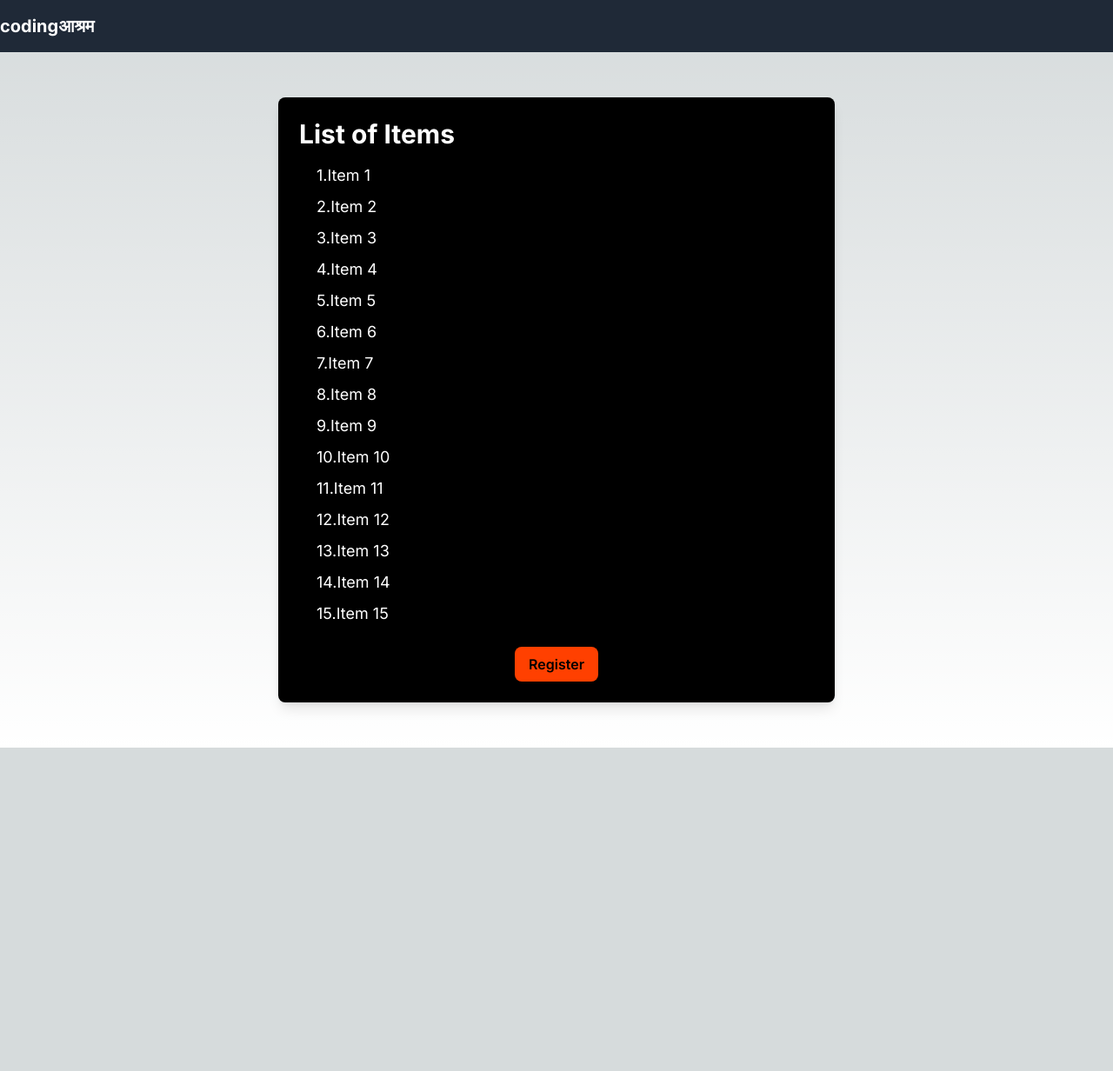
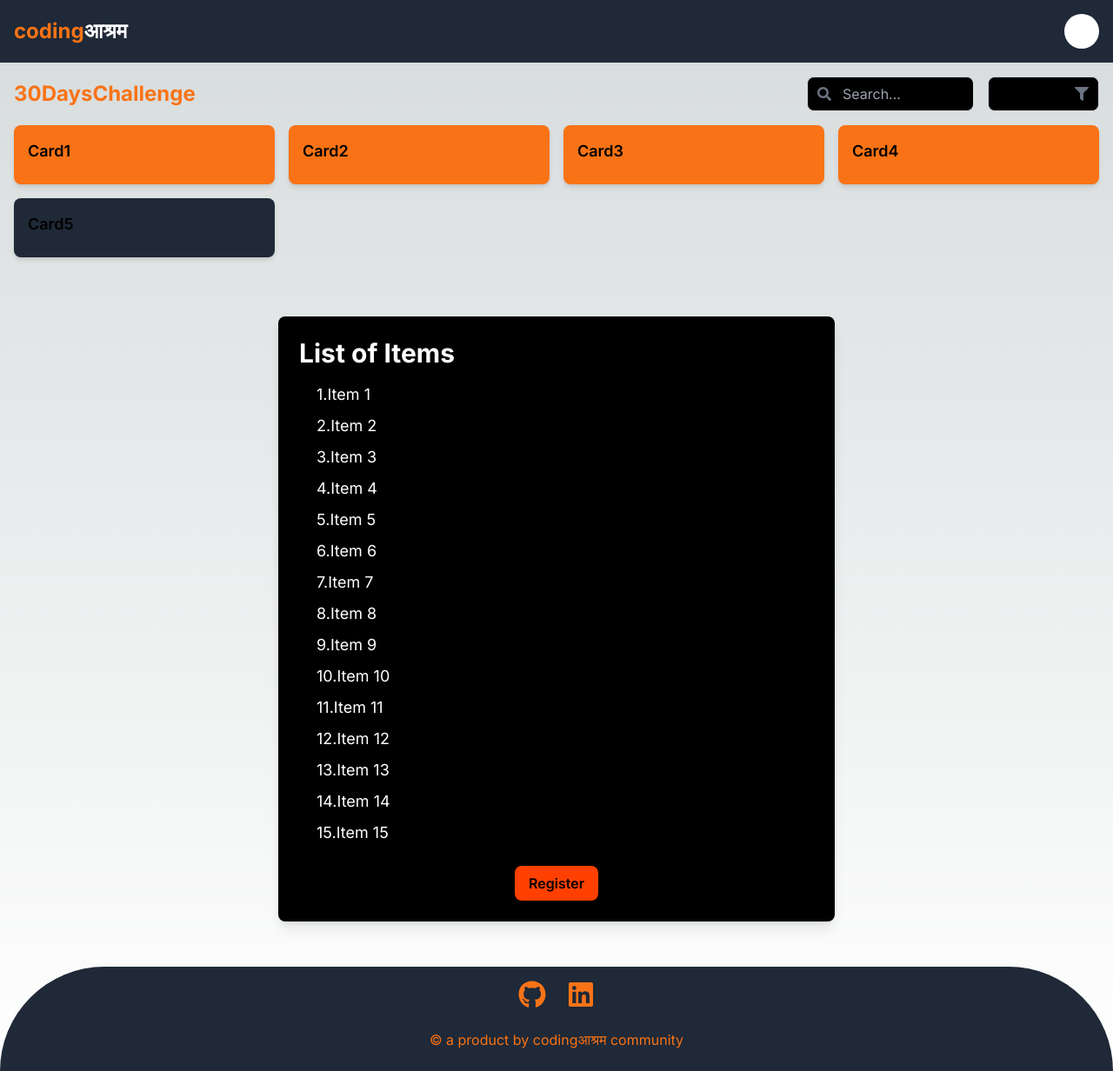
Before and after one commit to Swayanshu004/30DaysChallenge-Frontend, a Next.js app: page /List-content in a window 1280 px wide. Shown: the whole page at 87% size. Before the commit the page ends 860 px from the top, so only its background shows below. Built offline with nearby package versions, Linux system fonts and the light colour scheme.

Commit message:
middlesection

```diff
--- a/package.json
+++ b/package.json
@@ -16,6 +16,7 @@
     "next": "14.2.7",
     "react": "^18",
     "react-dom": "^18",
+    "react-icons": "^5.3.0",
     "tailwind-merge": "^2.5.2"
   },
   "devDependencies": {
--- a/src/app/layout.tsx
+++ b/src/app/layout.tsx
@@ -2,6 +2,8 @@ import type { Metadata } from "next";
 import { Inter } from "next/font/google";
 import "./globals.css";
 import Header from "../components/Header";
+import ChallengeSection from "@/components/MiddleSection";
+import Footer from "../components/Footer";
 
 const inter = Inter({ subsets: ["latin"] });
 
@@ -22,7 +24,12 @@ export default function RootLayout({
           <Header />
         </header>
 
-        <main>{children}</main>
+        <ChallengeSection/>
+        <div className="flex flex-col min-h-screen">
+        <main className="flex-grow">{children}</main>
+        <Footer/>
+
+        </div>
       </body>
     </html>
   );
--- a/src/components/Footer.tsx
+++ b/src/components/Footer.tsx
@@ -1,25 +1,34 @@
 "use client";
 import React from "react";
-const Footer= () =>{
-    return(
-        <footer className="bg-gray-800 text-orange-500  flex flex-col md:flex-row items-center justify-around rounded-t-full overflow-hidden">
+import { FaGithub, FaLinkedin } from "react-icons/fa";
 
-        <div className="flex items-center justify-center mt-4">
-      <input
-        type="email"
-        placeholder="Enter your email"
-        className=" flex items-center   px-4 py-2  sm:w-auto rounded-l-md border border-gray-300 focus:outline-none focus:ring-2 focus:ring-orange-500 focus:border-transparent"
-      />
-      <button
-        className="bg-orange-500 text-white px-4 py-2 rounded-r-md hover:bg-orange-600 focus:outline-none focus:ring-2 focus:ring-orange-500">
-        Submit
-      </button>
-    </div>
-        <div className=" text-center py-2  text-orange-500">
-          &copy; a product by codingaashram community
-        </div>
-      </footer>
+const Footer = () => {
+  return (
+    <footer className="bg-gray-800 text-orange-500 flex flex-col items-center justify-center rounded-t-full overflow-hidden p-4">
+      <div className="flex items-center justify-center space-x-6 mb-4">
+        <a
+          href="https://github.com"
+          target="_blank"
+          rel="noopener noreferrer"
+          className="text-orange-500 hover:text-white transition-colors duration-300"
+        >
+          <FaGithub className="h-8 w-8" />
+        </a>
+        <a
+          href="https://linkedin.com"
+          target="_blank"
+          rel="noopener noreferrer"
+          className="text-orange-500 hover:text-white transition-colors duration-300"
+        >
+          <FaLinkedin className="h-8 w-8" />
+        </a>
+      </div>
 
-    )
-    }
-    export default  Footer;
+      <div className="text-center py-2 text-orange-500">
+        &copy; a product by codingआश्रम community
+      </div>
+    </footer>
+  );
+};
+
+export default Footer;
--- a/src/components/Header.tsx
+++ b/src/components/Header.tsx
@@ -1,31 +1,20 @@
+"use client";
+import React from "react";
 
-import Image from "next/image";
+const Header = () => {
+  return (
+    <header className="bg-gray-800 text-orange-500 flex items-center justify-between p-4">
 
-function Header() {
-  return (
-//     <div className=" h-screen bg-gray-900">
-//     <div className=" text-2xl  rounded font-bold sm:text-3xl md:text-4xl lg:text-5xl">
-//       <span className="text-orange-600">codingआश्रम</span>
-
-//     </div>
-//   </div>
-<header className="bg-gray-800 text-white py-4">
-  <div className="container mx-auto flex justify-between items-center">
-    <div className="flex items-center">
-      <a href="/" className="font-bold text-xl">coding
-      <span>आश्रम</span></a>
-    </div>
-    <nav className="hidden md:flex space-x-4">
-      {/* <a href="/" className="hover:text-blue-500">Home</a>
-      <a href="/about" className="hover:text-blue-500">About</a>
-      <a href="/contact" className="hover:text-blue-500">Contact</a> */}
-    </nav>
-  </div>
-</header>
-  );
-}
+      <div className="text-2xl font-bold">
+        coding<span className="text-white">आश्रम</span>
+      </div>
 
 
+      <div className="h-10 w-10 bg-white rounded-full flex items-center justify-center">
 
+      </div>
+    </header>
+  );
+};
 
- export default Header;
+export default Header;
--- /dev/null
+++ b/src/components/MiddleSection.tsx
@@ -0,0 +1,70 @@
+"use client";
+import React from "react";
+import { FaSearch, FaFilter } from "react-icons/fa";
+
+const MiddleSection = () => {
+  return (
+    <div className="p-4">
+
+      <div className="flex flex-col md:flex-row justify-between items-center mb-4">
+
+        <div className="flex items-center w-full md:w-auto mb-2 md:mb-0">
+          <div className="text-2xl text-orange-500 font-bold flex-grow">
+            30DaysChallenge
+          </div>
+          <div className="flex items-center space-x-4 md:hidden">
+            <FaSearch className="h-6 w-6 text-gray-500" />
+            <FaFilter className="h-6 w-6 text-gray-500" />
+          </div>
+        </div>
+        <div className="flex items-center space-x-4  md:flex">
+
+          <div className="relative">
+            <input
+              type="text"
+              placeholder="Search..."
+              className="h-10 w-48 pl-10 pr-4 rounded-lg bg-black border border-gray-300 focus:outline-none focus:ring-2 focus:ring-orange-500"
+            />
+            <FaSearch className="absolute top-3 left-3 text-gray-500" />
+          </div>
+
+          <div className="relative">
+            <select
+              className="h-10 w-32 pl-4 pr-8 rounded-lg bg-black border border-gray-300 focus:outline-none focus:ring-2 focus:ring-orange-500"
+            >
+              <option>Filter</option>
+              <option>Option 1</option>
+              <option>Option 2</option>
+              <option>Option 3</option>
+            </select>
+            <FaFilter className="absolute top-3 right-3 text-gray-500" />
+          </div>
+        </div>
+      </div>
+
+      <div className="grid grid-cols-1 sm:grid-cols-2 md:grid-cols-3 lg:grid-cols-4 gap-4">
+       <div className="bg-orange-500 p-4 rounded-lg shadow-md">
+          <h3 className="text-lg font-semibold mb-2">Card1</h3>
+        </div>
+
+        <div className="bg-orange-500 p-4 rounded-lg shadow-md">
+          <h3 className="text-lg font-semibold mb-2">Card2</h3>
+        </div>
+
+        <div className="bg-orange-500 p-4 rounded-lg shadow-md">
+          <h3 className="text-lg font-semibold mb-2">Card3</h3>
+        </div>
+
+        <div className="bg-orange-500 p-4 rounded-lg shadow-md">
+          <h3 className="text-lg font-semibold mb-2">Card4</h3>
+        </div>
+
+        <div className="bg-gray-800 p-4 rounded-lg shadow-md">
+          <h3 className="text-lg font-semibold mb-2">Card5</h3>
+        </div>
+      </div>
+    </div>
+  );
+};
+
+export default MiddleSection;
```
Also changed, not shown: 1 other file (tests, documents, lock files or other folders).
